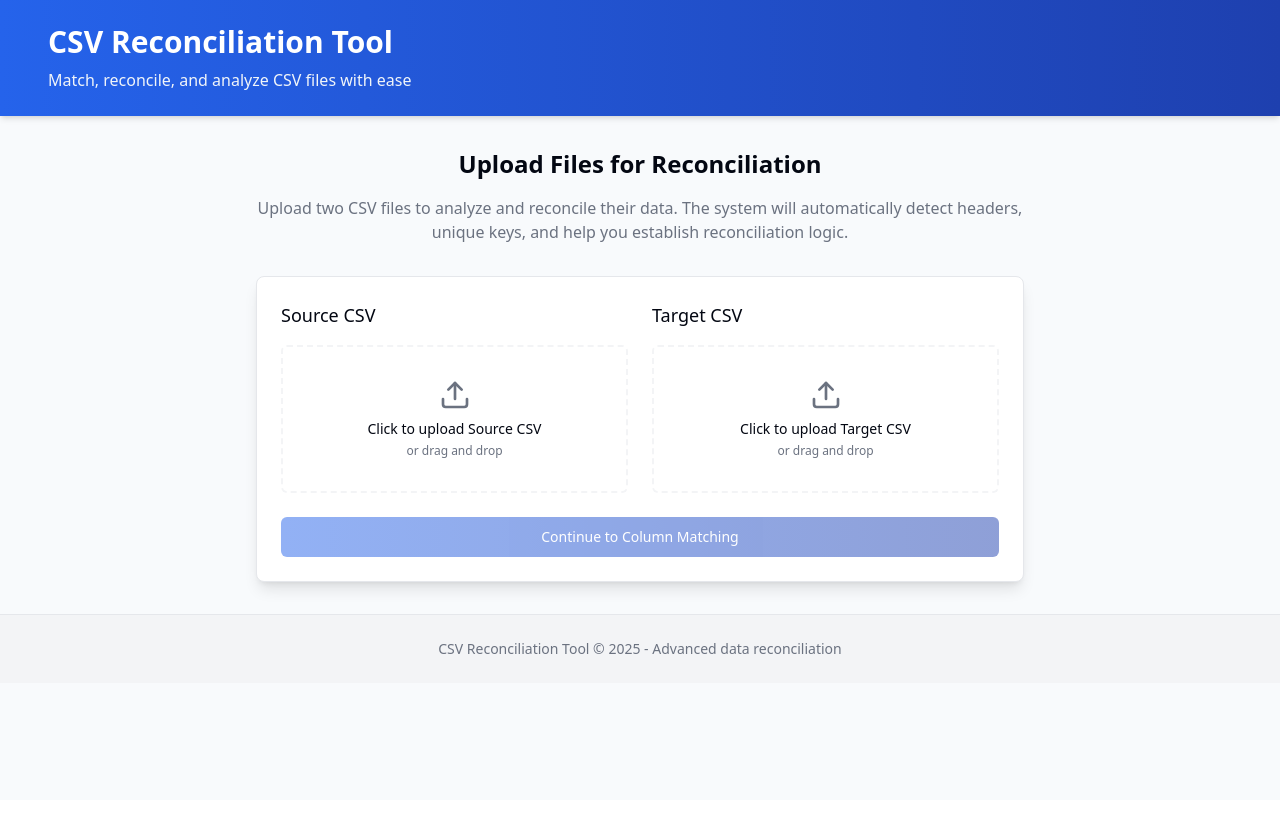
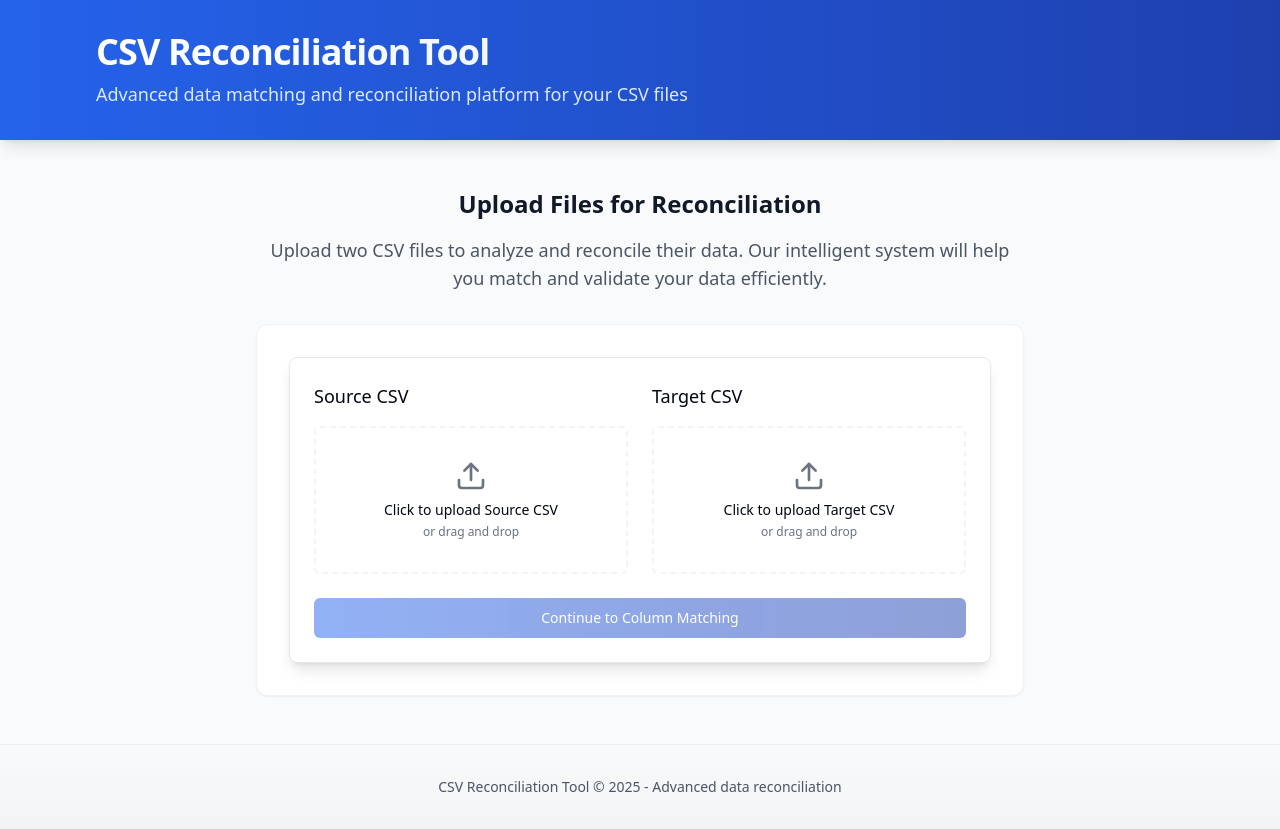
Before and after one commit to shubh2000/csv-match-magic, a React (Vite) app: page / in a window 1280 px wide. Before the commit the page ends 800 px from the top, so only its background shows below. Built offline with nearby package versions, Linux system fonts and the light colour scheme.

Commit message:
Refactor: Improve UI design
Improve the UI design to make it look more modern.

```diff
--- a/src/index.css
+++ b/src/index.css
@@ -1,4 +1,3 @@
-
 @tailwind base;
 @tailwind components;
 @tailwind utilities;
@@ -59,18 +58,28 @@
   }
 }
 
+/* Custom Background Grid */
+.bg-grid-white {
+  background-image: linear-gradient(to right, rgba(255, 255, 255, 0.1) 1px, transparent 1px),
+    linear-gradient(to bottom, rgba(255, 255, 255, 0.1) 1px, transparent 1px);
+}
+
 /* Custom utilities */
 .bg-gradient-header {
-  @apply bg-gradient-to-r from-blue-600 to-blue-800;
+  @apply bg-gradient-to-r from-blue-600 to-blue-800 text-white;
 }
 
 .text-csv-blue {
   @apply text-blue-600;
 }
 
-/* Animation utilities */
+/* Enhanced animations */
 .animate-fade-in {
-  animation: fadeIn 0.3s ease-out forwards;
+  animation: fadeIn 0.4s ease-out forwards;
+}
+
+.animate-slide-up {
+  animation: slideUp 0.5s ease-out forwards;
 }
 
 @keyframes fadeIn {
@@ -83,3 +92,24 @@
     transform: translateY(0);
   }
 }
+
+@keyframes slideUp {
+  from {
+    opacity: 0;
+    transform: translateY(20px);
+  }
+  to {
+    opacity: 1;
+    transform: translateY(0);
+  }
+}
+
+/* Glass effect utilities */
+.glass-effect {
+  @apply bg-white/80 backdrop-blur-sm border border-white/20;
+}
+
+/* Modern gradients */
+.text-gradient {
+  @apply bg-clip-text text-transparent bg-gradient-to-r from-blue-600 to-blue-800;
+}
--- a/src/pages/Index.tsx
+++ b/src/pages/Index.tsx
@@ -83,34 +83,42 @@ const Index = () => {
   };
 
   return (
-    <div className="min-h-screen bg-slate-50">
-      {/* Header */}
-      <header className="bg-gradient-header text-white py-6 px-4 shadow-md">
-        <div className="container mx-auto">
-          <h1 className="text-3xl font-bold">CSV Reconciliation Tool</h1>
-          <p className="mt-2 text-slate-100">Match, reconcile, and analyze CSV files with ease</p>
+    <div className="min-h-screen bg-gradient-to-b from-slate-50 to-slate-100/50">
+      {/* Header with modern gradient and shadow */}
+      <header className="relative bg-gradient-to-r from-blue-600 to-blue-800 text-white py-8 px-4 shadow-lg">
+        <div className="container mx-auto max-w-6xl">
+          <h1 className="text-4xl font-bold tracking-tight mb-2 bg-gradient-to-r from-white to-blue-100 bg-clip-text text-transparent">
+            CSV Reconciliation Tool
+          </h1>
+          <p className="text-lg text-blue-100 max-w-2xl">
+            Advanced data matching and reconciliation platform for your CSV files
+          </p>
         </div>
+        {/* Decorative element */}
+        <div className="absolute inset-0 bg-grid-white/[0.05] bg-[size:60px_60px]" />
       </header>
 
-      {/* Main content */}
-      <main className="container mx-auto px-4 py-8">
+      {/* Main content with improved spacing and container */}
+      <main className="container mx-auto max-w-6xl px-4 py-12">
         {stage === 'upload' && (
-          <>
-            <div className="max-w-3xl mx-auto mb-8 text-center">
-              <h2 className="text-2xl font-semibold mb-4">Upload Files for Reconciliation</h2>
-              <p className="text-muted-foreground">
+          <div className="space-y-8">
+            <div className="max-w-3xl mx-auto text-center space-y-4">
+              <h2 className="text-2xl font-semibold text-gray-900">
+                Upload Files for Reconciliation
+              </h2>
+              <p className="text-gray-600 text-lg">
                 Upload two CSV files to analyze and reconcile their data.
-                The system will automatically detect headers, unique keys, and help you establish reconciliation logic.
+                Our intelligent system will help you match and validate your data efficiently.
               </p>
             </div>
-            <div className="max-w-3xl mx-auto">
+            <div className="max-w-3xl mx-auto bg-white rounded-xl shadow-sm border border-gray-200/50 p-8">
               <FileUploadForm onFilesUploaded={handleFilesUploaded} />
             </div>
-          </>
+          </div>
         )}
 
         {stage === 'matching' && sourceData && targetData && (
-          <div className="max-w-5xl mx-auto">
+          <div className="bg-white rounded-xl shadow-sm border border-gray-200/50 p-8">
             <MatchingInterface
               sourceData={sourceData}
               targetData={targetData}
@@ -122,7 +130,7 @@ const Index = () => {
         )}
 
         {stage === 'reconciliation' && sourceData && targetData && uniqueKeyMapping && reconciliationColumns && (
-          <div className="max-w-5xl mx-auto">
+          <div className="bg-white rounded-xl shadow-sm border border-gray-200/50 p-8">
             <ReconciliationInterface
               sourceData={sourceData}
               targetData={targetData}
@@ -134,10 +142,12 @@ const Index = () => {
         )}
       </main>
 
-      {/* Footer */}
-      <footer className="mt-auto py-6 bg-gray-100 border-t">
-        <div className="container mx-auto px-4 text-center text-sm text-muted-foreground">
-          <p>CSV Reconciliation Tool &copy; {new Date().getFullYear()} - Advanced data reconciliation</p>
+      {/* Footer with gradient fade */}
+      <footer className="mt-auto py-8 bg-gradient-to-t from-gray-100 to-transparent border-t border-gray-200/50">
+        <div className="container mx-auto px-4 text-center">
+          <p className="text-sm text-gray-600">
+            CSV Reconciliation Tool &copy; {new Date().getFullYear()} - Advanced data reconciliation
+          </p>
         </div>
       </footer>
 
```
